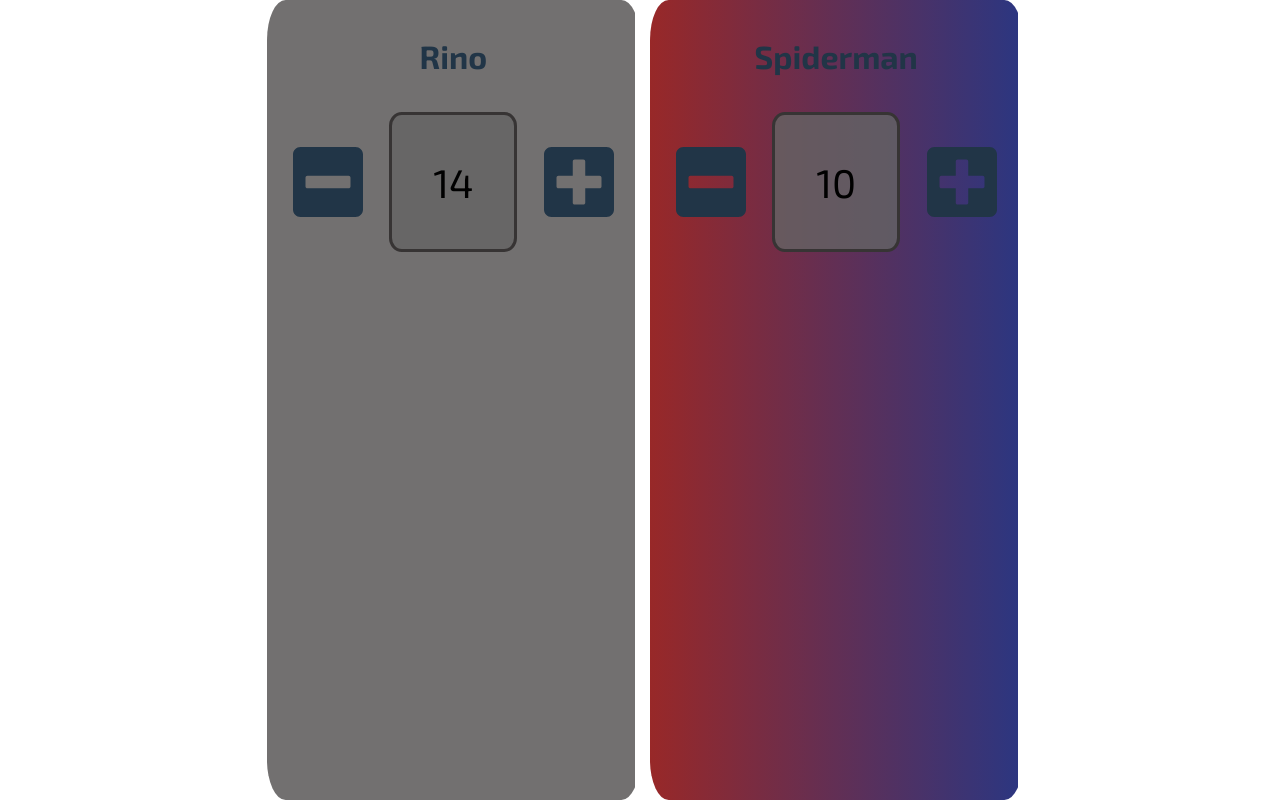
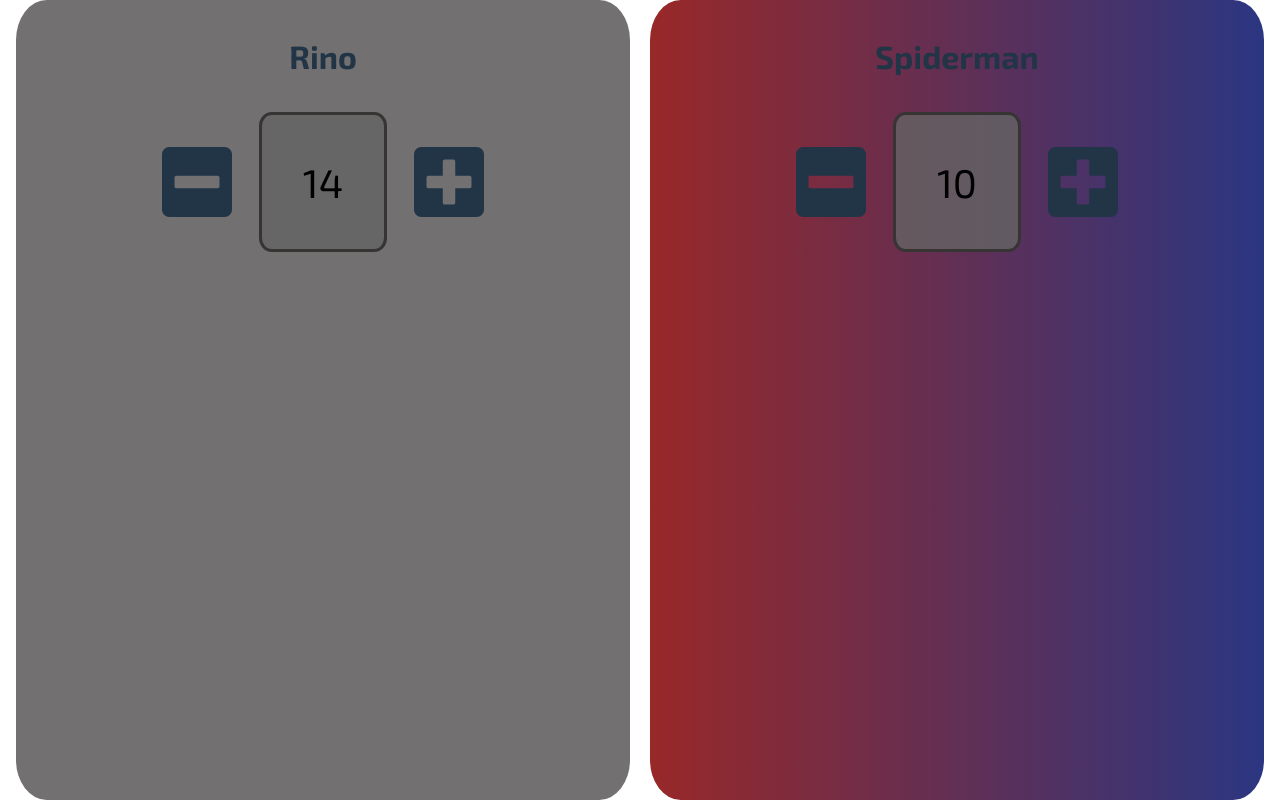
Before and after one commit to Maycas/marvel-champions-companion, a React (Vite) app: page / in a window 1280 px wide. Built offline with nearby package versions, Linux system fonts and the light colour scheme.

Commit message:
Fix of character card size in landscape mode

```diff
--- a/src/components/Character/Character.module.css
+++ b/src/components/Character/Character.module.css
@@ -71,6 +71,7 @@
   .characterContainer {
     margin: 0 0.3em;
     flex: none;
+    width: 48vw;
   }
 
   .livesInput {
```
